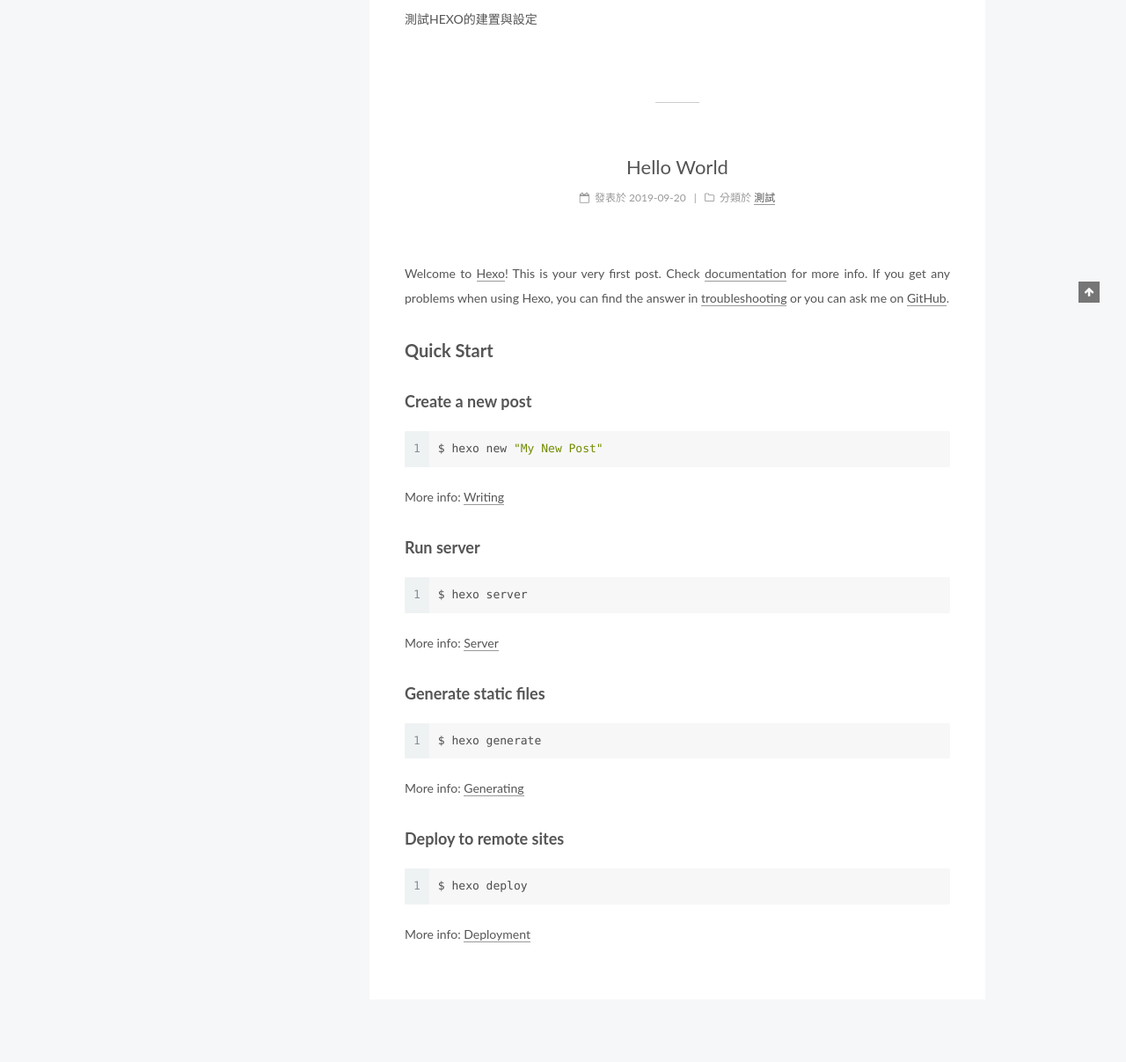
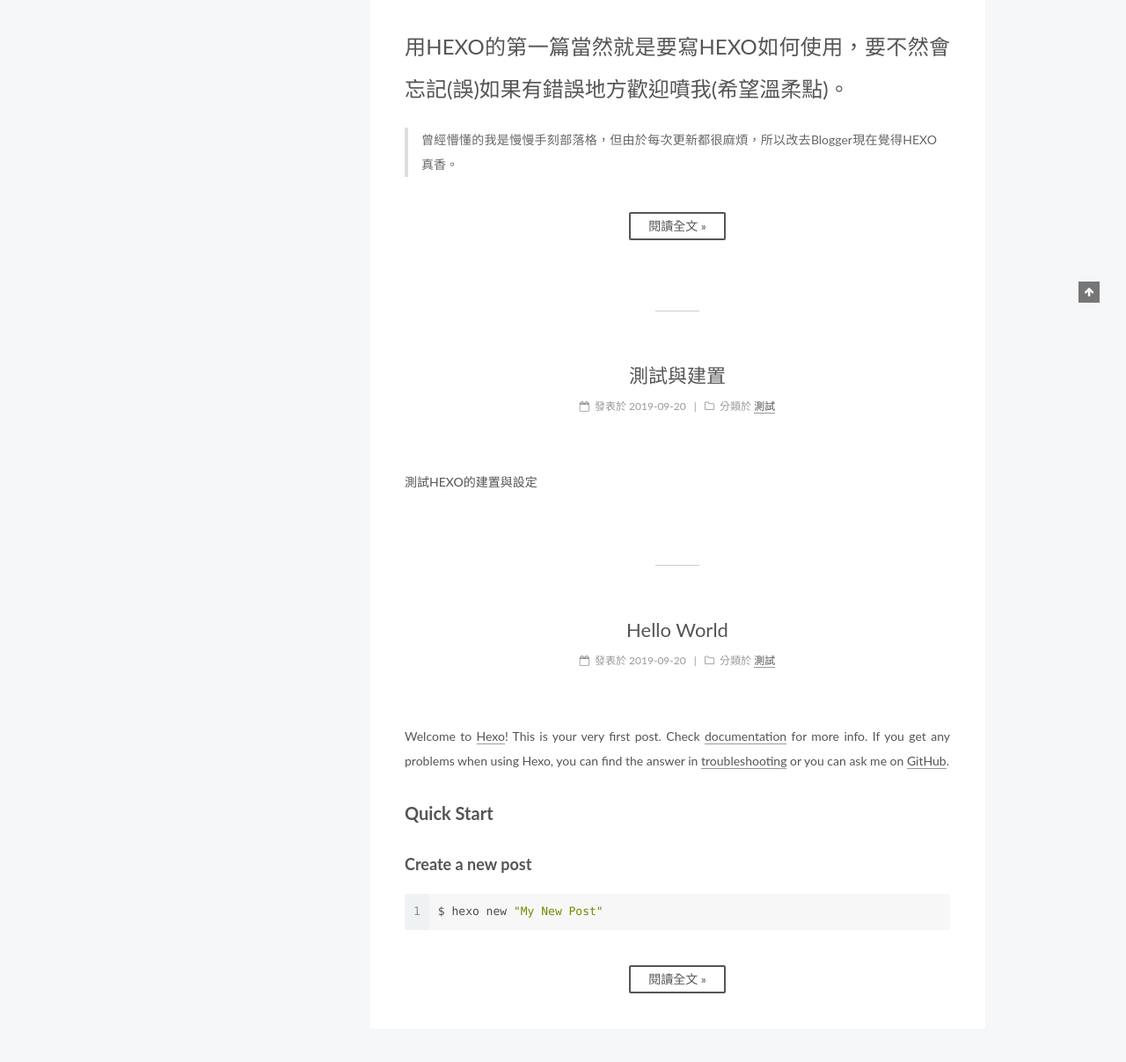
Before and after one commit to DongGuaLemon/donggualemon.github.io, a plain HTML site: page index.html in a window 1280 px wide. Shown: the part 556-1763 px from the top of the page at 88% size. Drawn offline with Linux system fonts and the light colour scheme.

Commit message:
Site updated: 2019-09-22 00:05:19

```diff
--- a/baidusitemap.xml
+++ b/baidusitemap.xml
@@ -5,7 +5,7 @@
     <lastmod>2019-09-21</lastmod>
   </url>  <url>
     <loc>https://donggualemon.github.io/2019/09/20/hello-world/</loc>
-    <lastmod>2019-09-20</lastmod>
+    <lastmod>2019-09-21</lastmod>
   </url>  <url>
     <loc>https://donggualemon.github.io/2019/09/20/test/</loc>
     <lastmod>2019-09-20</lastmod>
--- a/index.html
+++ b/index.html
@@ -355,10 +355,13 @@
 
 
 
-          HEXO快速建置與使用!
+          <p><img src="/img/HEXO.jpeg" alt><br><font size="5">用HEXO的第一篇當然就是要寫HEXO如何使用，要不然會忘記(誤)如果有錯誤地方歡迎噴我(希望溫柔點)。</font></p>
+<blockquote>
+<p>曾經懵懂的我是慢慢手刻部落格，但由於每次更新都很麻煩，所以改去Blogger現在覺得HEXO真香。</p>
+</blockquote>
           <!--noindex-->
           <div class="post-button text-center">
-            <a class="btn" href="/2019/09/21/HEXO/">
+            <a class="btn" href="/2019/09/21/HEXO/#more" rel="contents">
               閱讀全文 &raquo;
             </a>
           </div>
@@ -643,22 +646,15 @@
 
 
 
-
-            <p>Welcome to <a href="https://hexo.io/" target="_blank" rel="noopener">Hexo</a>! This is your very first post. Check <a href="https://hexo.io/docs/" target="_blank" rel="noopener">documentation</a> for more info. If you get any problems when using Hexo, you can find the answer in <a href="https://hexo.io/docs/troubleshooting.html" target="_blank" rel="noopener">troubleshooting</a> or you can ask me on <a href="https://github.com/hexojs/hexo/issues" target="_blank" rel="noopener">GitHub</a>.</p>
+          <p>Welcome to <a href="https://hexo.io/" target="_blank" rel="noopener">Hexo</a>! This is your very first post. Check <a href="https://hexo.io/docs/" target="_blank" rel="noopener">documentation</a> for more info. If you get any problems when using Hexo, you can find the answer in <a href="https://hexo.io/docs/troubleshooting.html" target="_blank" rel="noopener">troubleshooting</a> or you can ask me on <a href="https://github.com/hexojs/hexo/issues" target="_blank" rel="noopener">GitHub</a>.</p>
 <h2 id="Quick-Start"><a href="#Quick-Start" class="headerlink" title="Quick Start"></a>Quick Start</h2><h3 id="Create-a-new-post"><a href="#Create-a-new-post" class="headerlink" title="Create a new post"></a>Create a new post</h3><figure class="highlight bash"><table><tr><td class="gutter"><pre><span class="line">1</span><br></pre></td><td class="code"><pre><span class="line">$ hexo new <span class="string">"My New Post"</span></span><br></pre></td></tr></table></figure>
-
-<p>More info: <a href="https://hexo.io/docs/writing.html" target="_blank" rel="noopener">Writing</a></p>
-<h3 id="Run-server"><a href="#Run-server" class="headerlink" title="Run server"></a>Run server</h3><figure class="highlight bash"><table><tr><td class="gutter"><pre><span class="line">1</span><br></pre></td><td class="code"><pre><span class="line">$ hexo server</span><br></pre></td></tr></table></figure>
-
-<p>More info: <a href="https://hexo.io/docs/server.html" target="_blank" rel="noopener">Server</a></p>
-<h3 id="Generate-static-files"><a href="#Generate-static-files" class="headerlink" title="Generate static files"></a>Generate static files</h3><figure class="highlight bash"><table><tr><td class="gutter"><pre><span class="line">1</span><br></pre></td><td class="code"><pre><span class="line">$ hexo generate</span><br></pre></td></tr></table></figure>
-
-<p>More info: <a href="https://hexo.io/docs/generating.html" target="_blank" rel="noopener">Generating</a></p>
-<h3 id="Deploy-to-remote-sites"><a href="#Deploy-to-remote-sites" class="headerlink" title="Deploy to remote sites"></a>Deploy to remote sites</h3><figure class="highlight bash"><table><tr><td class="gutter"><pre><span class="line">1</span><br></pre></td><td class="code"><pre><span class="line">$ hexo deploy</span><br></pre></td></tr></table></figure>
-
-<p>More info: <a href="https://hexo.io/docs/deployment.html" target="_blank" rel="noopener">Deployment</a></p>
-
-
+          <!--noindex-->
+          <div class="post-button text-center">
+            <a class="btn" href="/2019/09/20/hello-world/#more" rel="contents">
+              閱讀全文 &raquo;
+            </a>
+          </div>
+          <!--/noindex-->
 
 
     </div>
```
Also changed, not shown: 2019/09/20/hello-world/index.html (+2 -1 lines), 2019/09/21/HEXO/index.html (+4 -8 lines), sitemap.xml (+8 -8 lines).
